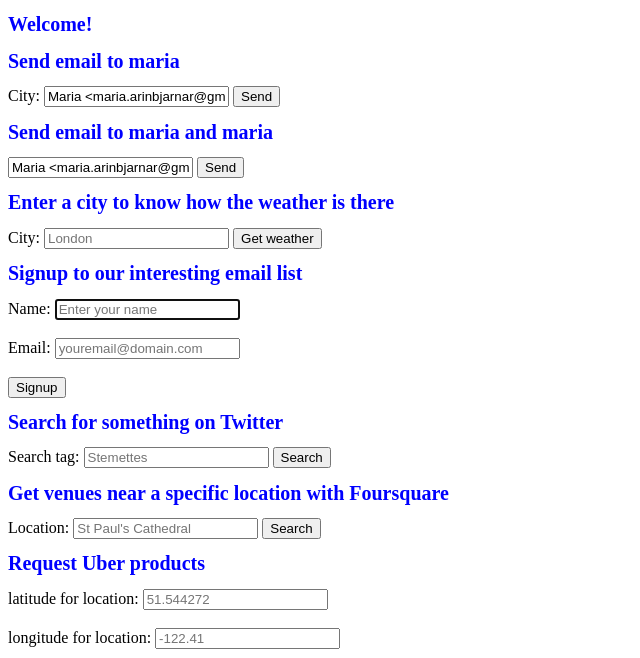
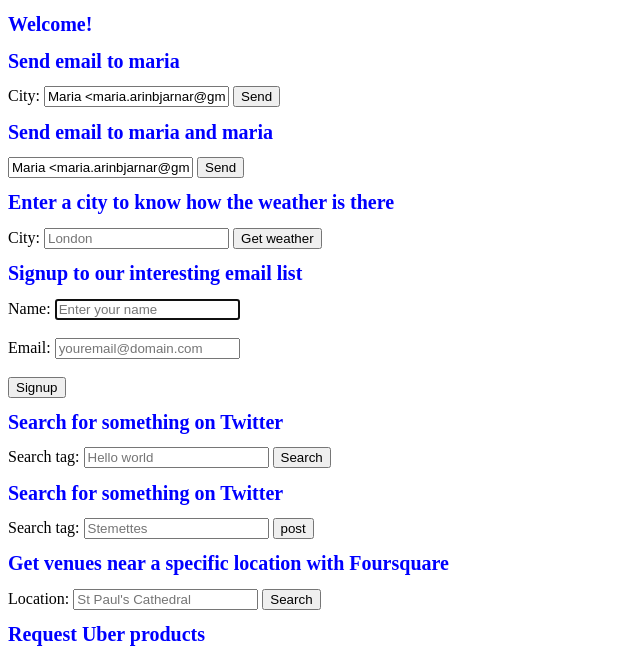
Before and after one commit to Skippla/codejam, a Flask app: page / in a window 1280 px wide. Shown: the top 658 px of the page, without its empty margins (0-640 px from the left). Run offline with Flask 2, Linux system fonts and the light colour scheme.

Commit message:
M Changes

```diff
--- a/templates/index.html
+++ b/templates/index.html
@@ -74,8 +74,20 @@
     <h1> Search for something on Twitter </h1>
     <form method="post" action="/tweets">
             <label for="tag">Search tag:</label>
+            <input type="text" id="tag" name="tag" value="" placeholder="Hello world" required="required"/>
+            <input id="twitter-post" value="Search" type="submit"/>
+    </form>
+    {% for tweet in tweets %}
+        <h4> {{ tweet }} </h4>
+    {% endfor %}
+</div>
+
+<div id="post-tweets">
+    <h1> Search for something on Twitter </h1>
+    <form method="post" action="/tweet">
+            <label for="tag">Search tag:</label>
             <input type="text" id="tag" name="tag" value="" placeholder="Stemettes" required="required"/>
-            <input id="twitter-button" value="Search" type="submit"/>
+            <input id="twitter-button" value="post" type="submit"/>
     </form>
     {% for tweet in tweets %}
         <h4> {{ tweet }} </h4>
```
